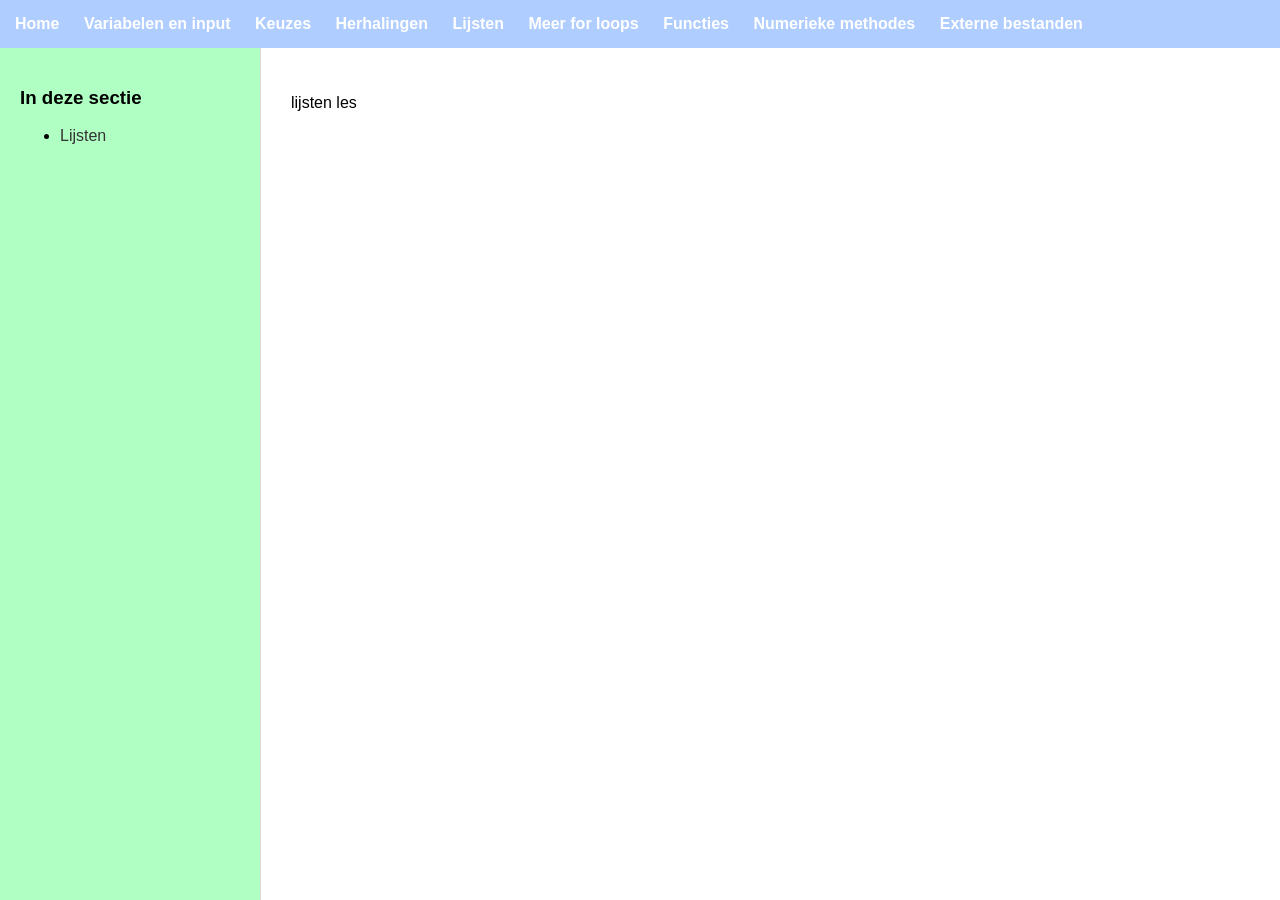
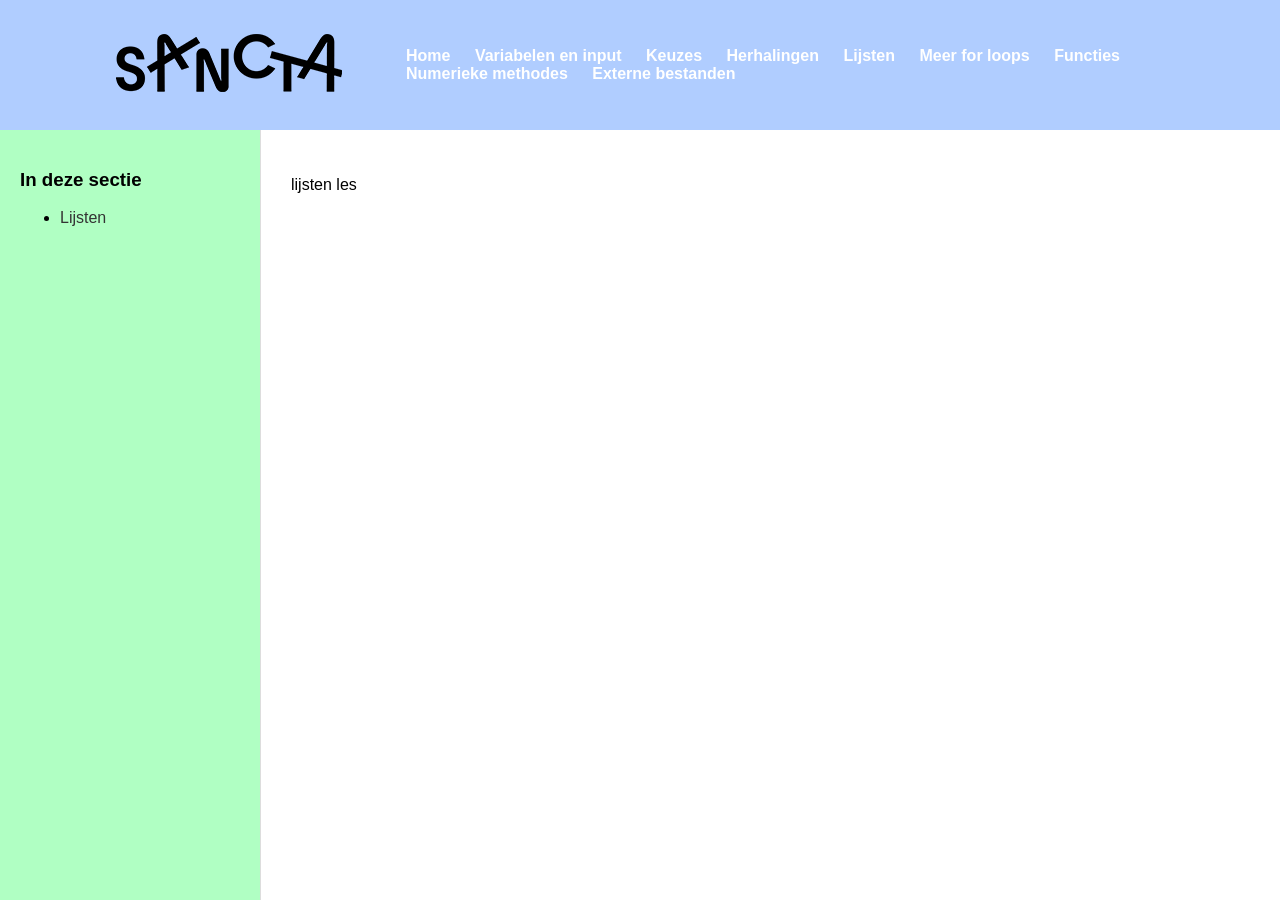
Before and after one commit to milanvandeput/milanvandeput.github.io, a Jekyll site: the page built from Lijsten/index.md, in a window 1280 px wide. Built offline with Jekyll 4.4.1, drawn with Linux system fonts in a browser that asks for light colours.

Commit message:
Update default.html

```diff
--- a/_layouts/default.html
+++ b/_layouts/default.html
@@ -79,6 +79,11 @@
 
     <!-- TOP BAR -->
     <nav class="topbar">
+        <div class="topbar-inner">
+            <a class="brand" href="{{ '/' | relative_url }}">
+          <img class="brand-logo" src="{{ '/assets/images/logo.png' | relative_url }}" alt="">
+            </a>
+        <div class="menu">
             <a href="{{ '/' | relative_url }}">Home</a>
             <a href="{{ '/Variabelen en input/' | relative_url }}">Variabelen en input</a>
             <a href="{{ '/Keuzes/' | relative_url }}">Keuzes</a>
@@ -88,6 +93,8 @@
             <a href="{{ '/Functies/' | relative_url }}">Functies</a>
             <a href="{{ '/Numerieke methodes/' | relative_url }}">Numerieke methodes</a>
             <a href="{{ '/Externe bestanden/' | relative_url }}">Externe bestanden</a>
+        </div>
+        </div>
     </nav>
 
     <div class="main">
```
Lines whose indentation alone changed are shown as unchanged.
